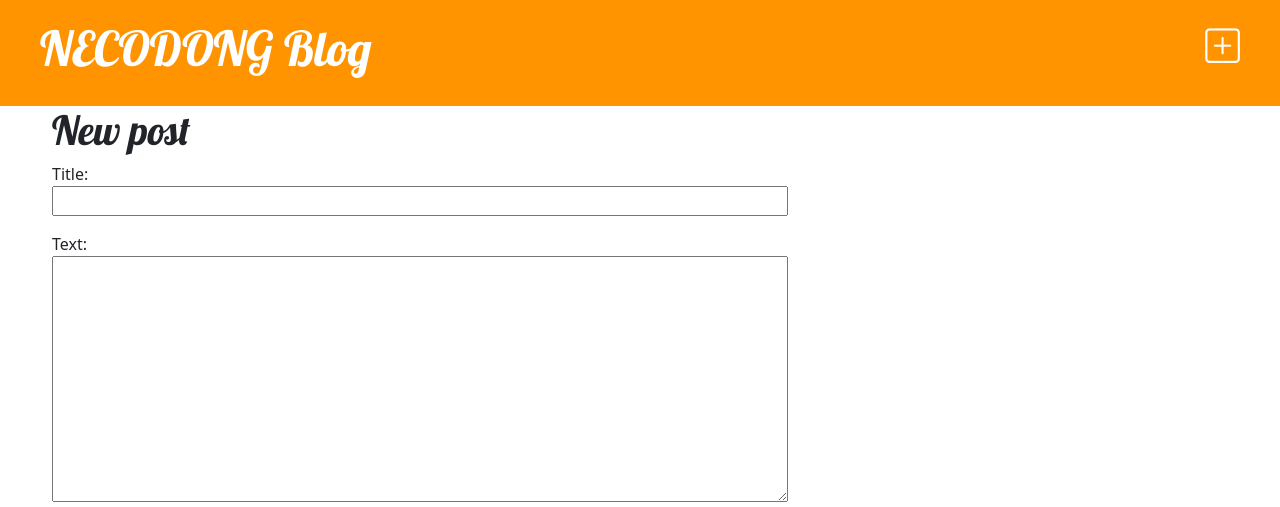
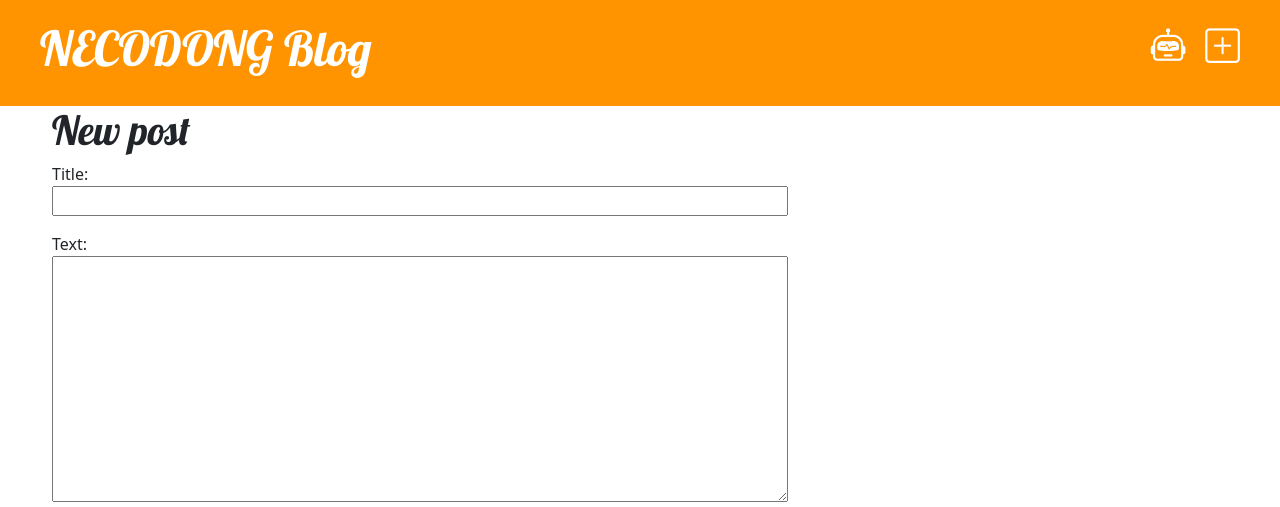
Before and after one commit to necodong/ndc-challenge-blog, a Django app: page /post/new/ in a window 1280 px wide. Shown: the top 507 px of the page. Run offline with Django 4.2, Linux system fonts and the light colour scheme; the visitor is signed in with stand-in values (Sample User, id 1).

Commit message:
로봇 아이콘 추가

```diff
--- a/blog/templates/blog/base.html
+++ b/blog/templates/blog/base.html
@@ -14,6 +14,7 @@
     <div class="page-header">
         {% if user.is_authenticated %}
         <a href="{% url 'post_new' %}" class="top-menu"><i class="bi bi-plus-square"></i></a>
+        <a href="{% url 'generate_post' %}" class="top-menu"><i class="bi bi-robot"></i></a>
         {% endif %}
         <h1><a href="/">NECODONG Blog</a></h1>
     </div>
```
